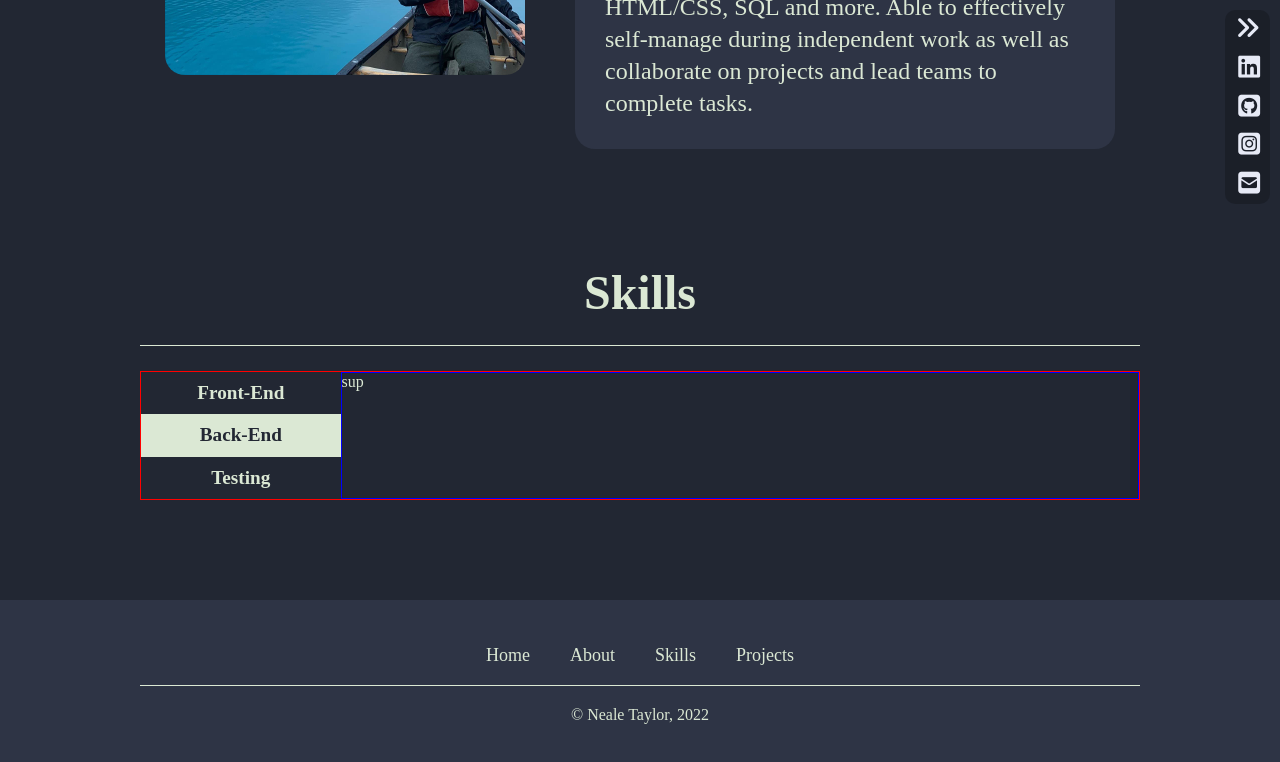
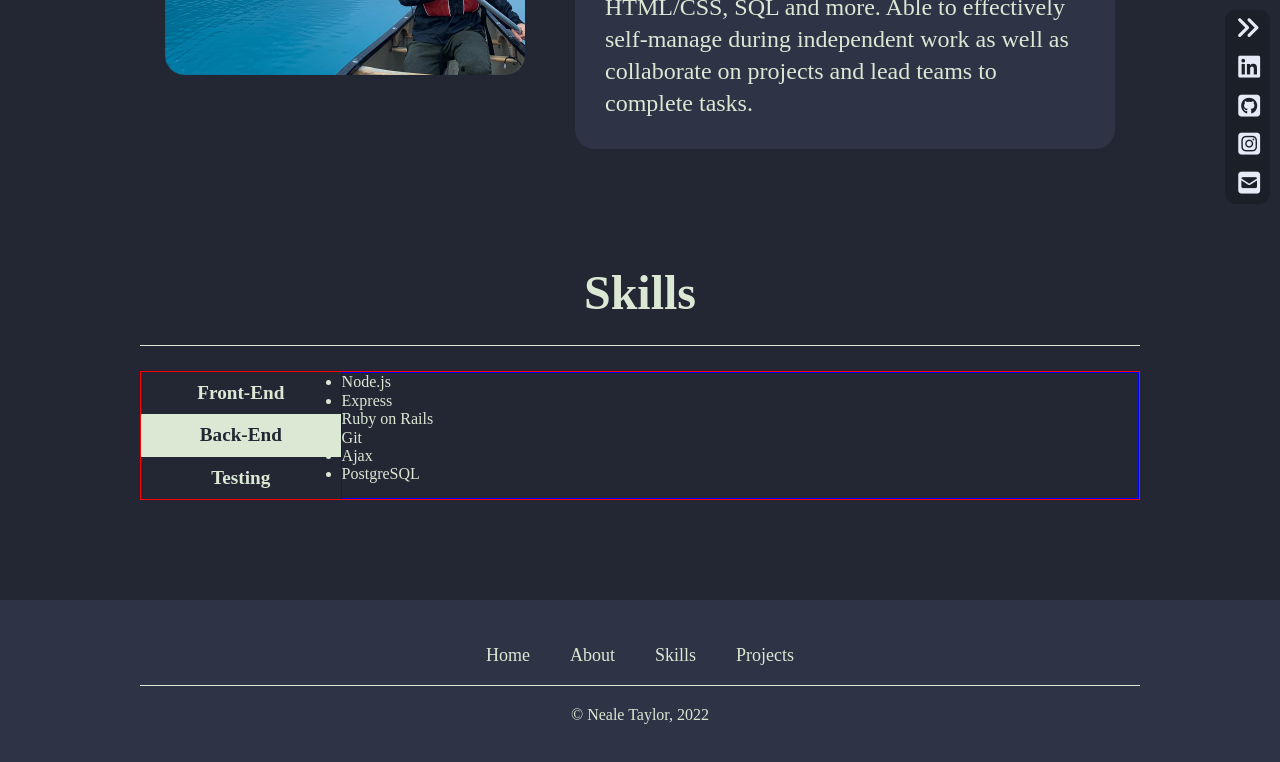
Before and after one commit to NealePT/nealetaylorcom, a React (Create React App) app in the folder react-site/: page / in a window 1280 px wide. Both pictures are taken after a click on the element "Back-End". Shown: the part 1261-2023 px from the top of the page. Built offline with nearby package versions, Linux system fonts and the light colour scheme.

Commit message:
add backend skill list

```diff
--- a/react-site/src/components/Skills.jsx
+++ b/react-site/src/components/Skills.jsx
@@ -35,7 +35,14 @@ export default function Skills(props) {
             </div>}
             {props.skill === "BackEnd" &&
             <div>
-              <p>sup</p>
+              <ul>
+                <li>Node.js</li>
+                <li>Express</li>
+                <li>Ruby on Rails</li>
+                <li>Git</li>
+                <li>Ajax</li>
+                <li>PostgreSQL</li>
+              </ul>
             </div>}
             {props.skill === "Testing" &&
             <div>
```
